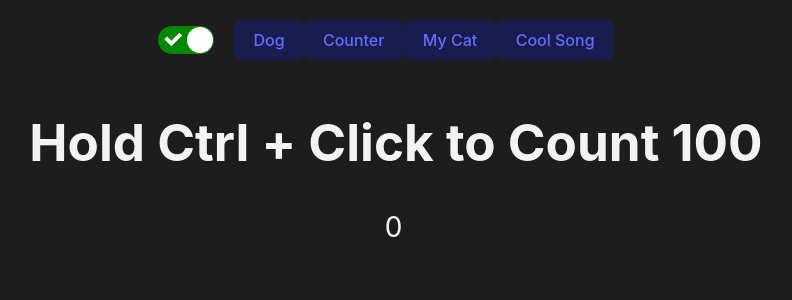
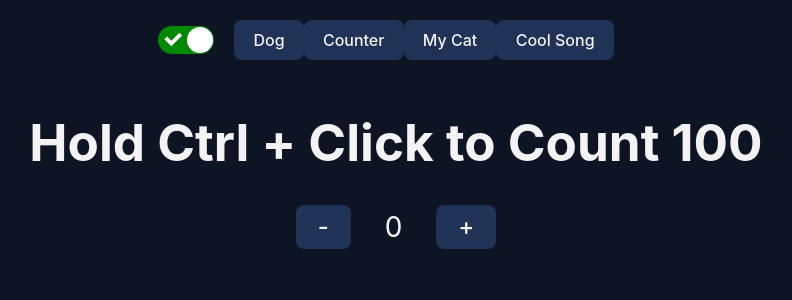
Before and after one commit to Braumski/react-vite-playground, a React (Vite) app: page /counter in a window 1280 px wide. Shown: the top 300 px of the page, without its empty margins (244-1036 px from the left). Built offline with nearby package versions, Linux system fonts and the light colour scheme.

Commit message:
better colors 😲😲

```diff
--- a/src/components/Counter.tsx
+++ b/src/components/Counter.tsx
@@ -1,7 +1,8 @@
-import { useState } from 'react'  // Import useState from react
+import { useContext, useState } from 'react'  // Import useState from react
+import { ThemeContext } from '../App'
 
 export default function Counter (){
-
+  const theme = useContext(ThemeContext)
   const [count, setCount] = useState(0) // In use state, you can determine a starting default value
 
   // The first value in the array destructuring of useState is always the starting value
@@ -22,9 +23,9 @@ export default function Counter (){
     <>
     <h1>Hold Ctrl + Click to Count 100</h1>
     <div className="counter-container">
-      <button onClick={decrementCount}> - </button>
+      <button id={theme} onClick={decrementCount}> - </button>
       <span id="count-num">{count}</span>
-      <button onClick={incrementCount}> + </button>
+      <button id={theme} onClick={incrementCount}> + </button>
     </div>
     </>
   )
--- a/src/index.css
+++ b/src/index.css
@@ -1,7 +1,14 @@
 :root {
-  --primary-color: rgb(29, 29, 29);
-  --secondary-color: rgb(243, 243, 243);
-  --tertiary-color: rgb(148, 53, 53);
+  --primary-dark: rgb(29, 29, 29);
+  --secondary-dark:  rgb(51, 51, 51);
+
+  --primary-light: rgb(243, 243, 243);
+  --secondary-light: rgb(190, 190, 190);
+
+  --primary-color: rgb(33, 50, 87);
+  --secondary-color: rgb(13, 21, 37);
+  --tertiary-color: rgb(191, 199, 216);
+
   font-family: Inter, system-ui, Avenir, Helvetica, Arial, sans-serif;
   line-height: 1.5;
   font-weight: 400;
@@ -21,13 +28,13 @@ body {
 }
 
 #light.app {
-  background-color: var(--secondary-color);
-  color: var(--primary-color);
+  background-color: var(--primary-light);
+  color: var(--primary-dark);
 }
 
 #dark.app {
-  background-color: var(--primary-color);
-  color: var(--secondary-color);
+  background-color: var(--secondary-color);
+  color: var(--primary-light);
 }
 
 a {
@@ -35,12 +42,6 @@ a {
   color: #646cff;
   text-decoration: inherit;
 }
-
-a:hover {
-  color: #535bf2;
-}
-
-
 h1 {
   font-size: 3.2em;
   line-height: 1.1;
@@ -53,14 +54,11 @@ button {
   font-size: 1.5rem;
   font-weight: 500;
   font-family: inherit;
-  background-color: var(--primary-color);
-  color: var(--primary-color);
   cursor: pointer;
   transition: border-color 0.25s;
 }
-
 button:hover {
-  border-color: #646cff;
+  border-color: var(--secondary-color);
 }
 
 button:focus,
@@ -105,13 +103,15 @@ p {
 .nav-item:hover {
   transform: translateY(-0.15rem);
 }
-#dark.nav-item {
-  background-color: #191c4e;
+
+#dark.nav-item , #dark button {
+  color:var(--primary-light);
+  background-color: var(--primary-color);
 }
 
-#light.nav-item {
-  color: #191c4e;
-  background-color: rgb(255, 255, 188);
+#light.nav-item , #light button {
+  color: var(--tertiary-color);
+  background-color: var(--primary-color);
 }
 
 
```
